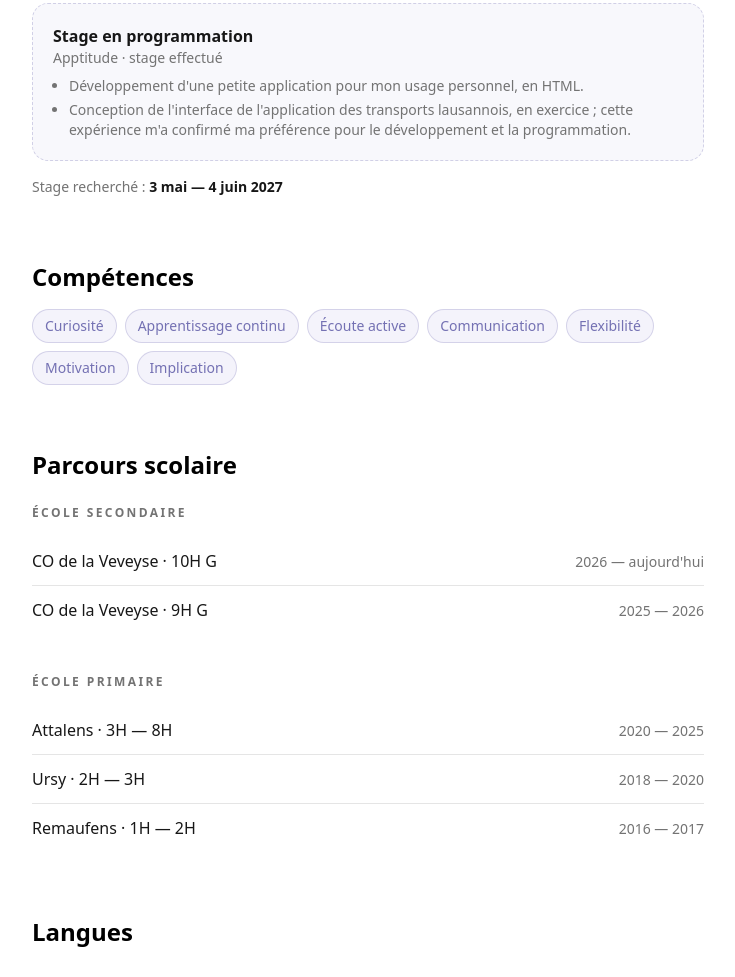
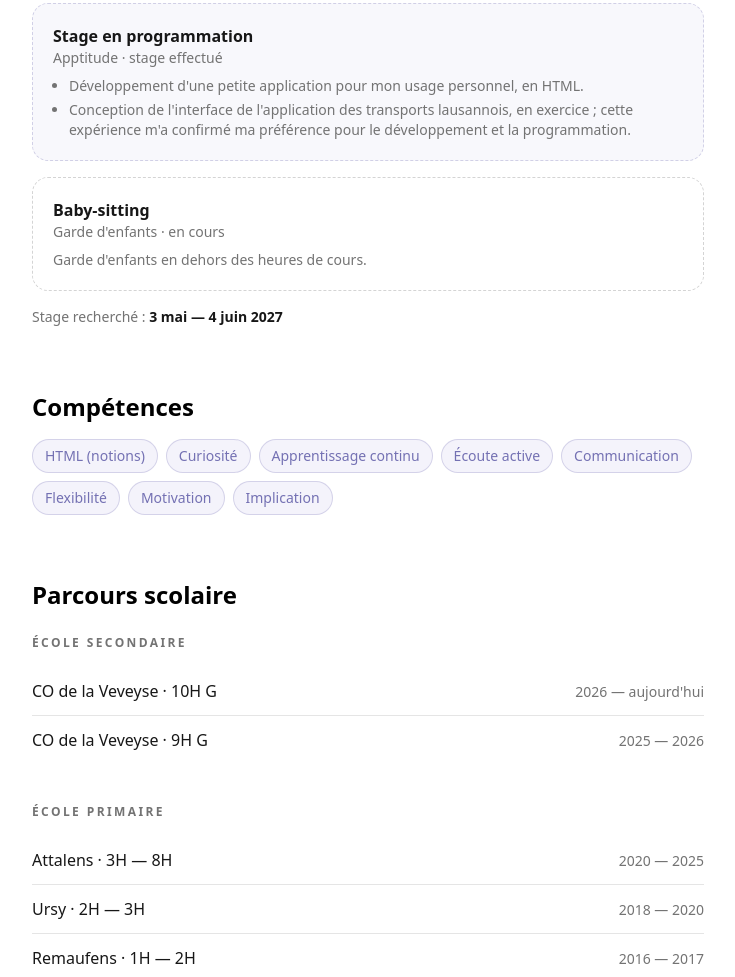
Before and after one commit to maloedecastel-byte/maloedecastel-byte.github.io, an Astro site: page /a-propos in a window 1280 px wide. Shown: the part 779-1756 px from the top of the page, without its empty margins (272-1007 px from the left). Built offline with nearby package versions, Linux system fonts and the light colour scheme; Astro itself is replaced by a stand-in of ours.

Commit message:
Ajoute le baby-sitting et les notions de HTML

```diff
--- a/src/pages/a-propos.astro
+++ b/src/pages/a-propos.astro
@@ -70,6 +70,18 @@ const primaire = parcours.filter((etape) => etape.niveau === "École primaire");
       </ul>
     </div>
 
+    <div class="mt-4 rounded-2xl border border-dashed border-neutral-300 p-5 dark:border-neutral-700">
+      <h3 class="text-base font-semibold text-neutral-900 dark:text-neutral-100">
+        Baby-sitting
+      </h3>
+      <p class="text-sm text-neutral-500 dark:text-neutral-400">
+        Garde d'enfants · en cours
+      </p>
+      <p class="mt-2 text-sm text-neutral-500 dark:text-neutral-400">
+        Garde d'enfants en dehors des heures de cours.
+      </p>
+    </div>
+
     <p class="mt-4 text-sm text-neutral-500 dark:text-neutral-400">
       Stage recherché : <strong class="text-neutral-900 dark:text-neutral-100">3 mai — 4 juin 2027</strong>
     </p>
@@ -82,6 +94,7 @@ const primaire = parcours.filter((etape) => etape.niveau === "École primaire");
     <div class="mt-4 flex flex-wrap gap-2">
       {
         [
+          "HTML (notions)",
           "Curiosité",
           "Apprentissage continu",
           "Écoute active",
--- a/src/pages/index.astro
+++ b/src/pages/index.astro
@@ -16,6 +16,7 @@ const langues = [
 const interets = ["Lecture", "Dessin", "Jeux vidéo"];
 
 const competences = [
+	"HTML (notions)",
 	"Curiosité",
 	"Apprentissage continu",
 	"Écoute active",
```
Also changed, not shown: public/cv.html (+17 -0 lines).
